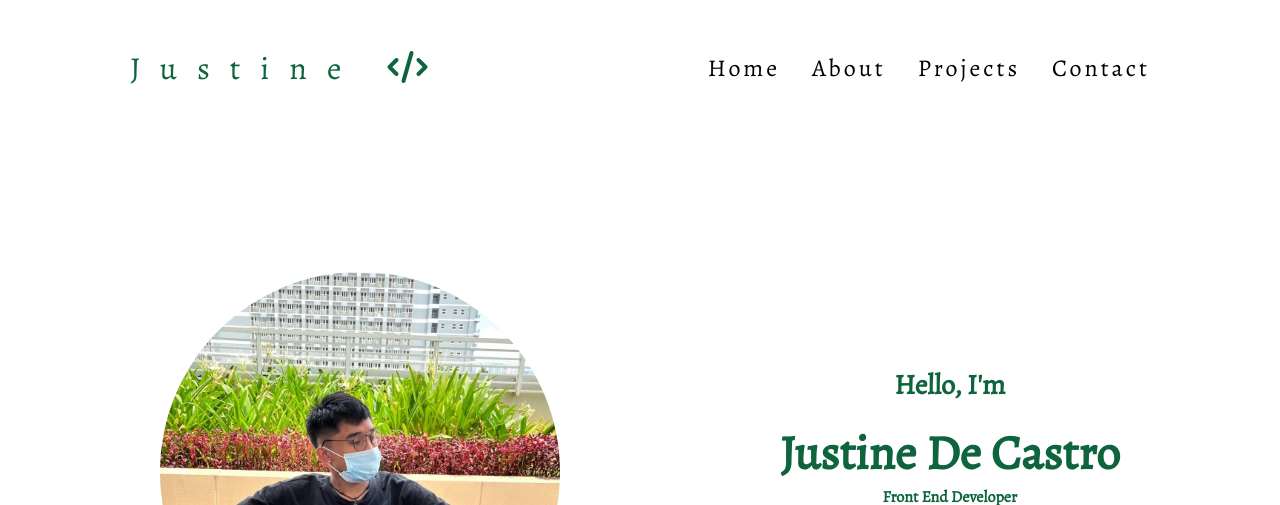
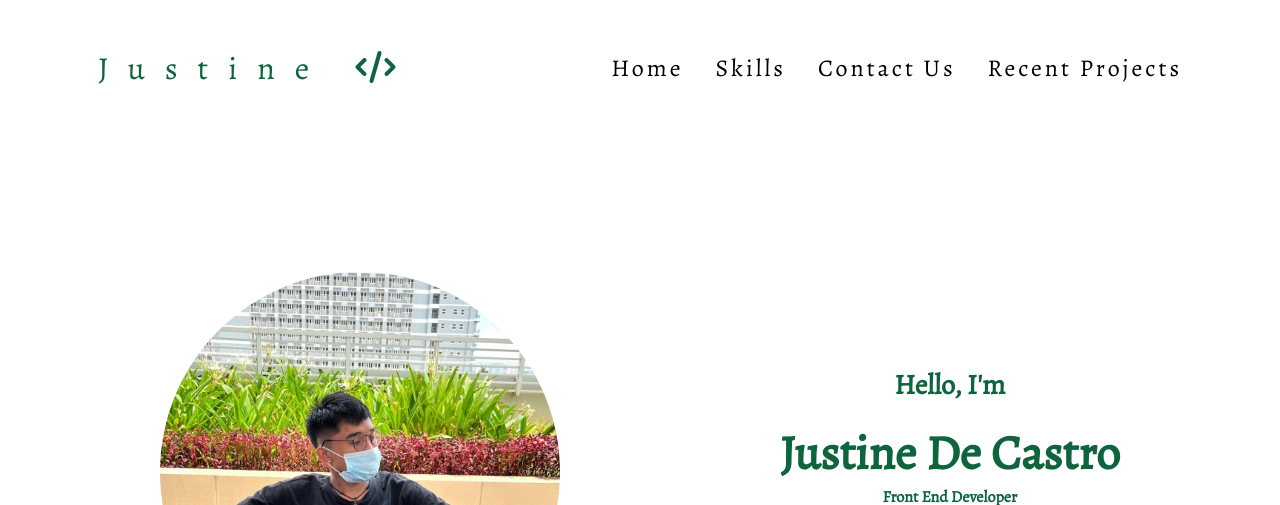
Before and after one commit to anobapwede/itsme, a plain HTML site: page index.html in a window 1280 px wide. Shown: the top 505 px of the page. Drawn offline with nearby package versions, Linux system fonts and the light colour scheme.

Commit message:
Update index.html

```diff
--- a/index.html
+++ b/index.html
@@ -24,9 +24,9 @@
       <div>
         <ul class="nav-links">
           <li><a href="#home">Home </a></li>
-          <li><a href="#about">About </a></li>
-          <li><a href="#projects">Projects</a></li>
-          <li><a href="#contact">Contact</a></li>
+          <li><a href="#skills">Skills </a></li>
+          <li><a href="#contact">Contact Us</a></li>
+          <li><a href="#projects">Recent Projects</a></li>
         </ul>
       </div>
     </nav>
@@ -41,9 +41,9 @@
         </div>
         <div class="menu-links">
           <li><a href="#home" onclick="toggleMenu()">Home </a></li>
-          <li><a href="#about" onclick="toggleMenu()">About </a></li>
-          <li><a href="#projects" onclick="toggleMenu()">Projects</a></li>
-          <li><a href="#contact" onclick="toggleMenu()">Contact</a></li>
+          <li><a href="#skills" onclick="toggleMenu()">Skills </a></li>
+          <li><a href="#contact" onclick="toggleMenu()">Contact Us</a></li>
+          <li><a href="#project" onclick="toggleMenu()">Recent Projects</a></li>
         </div>
       </div>
     </nav>
```
